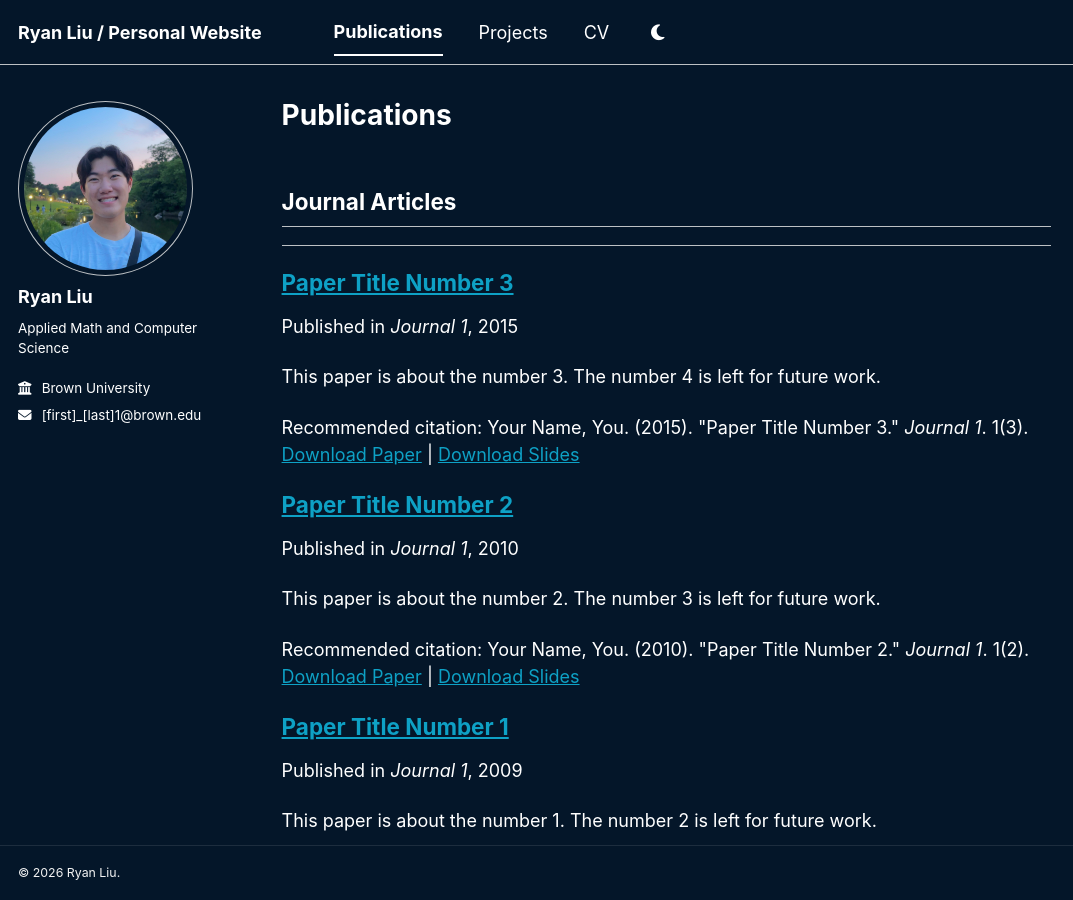
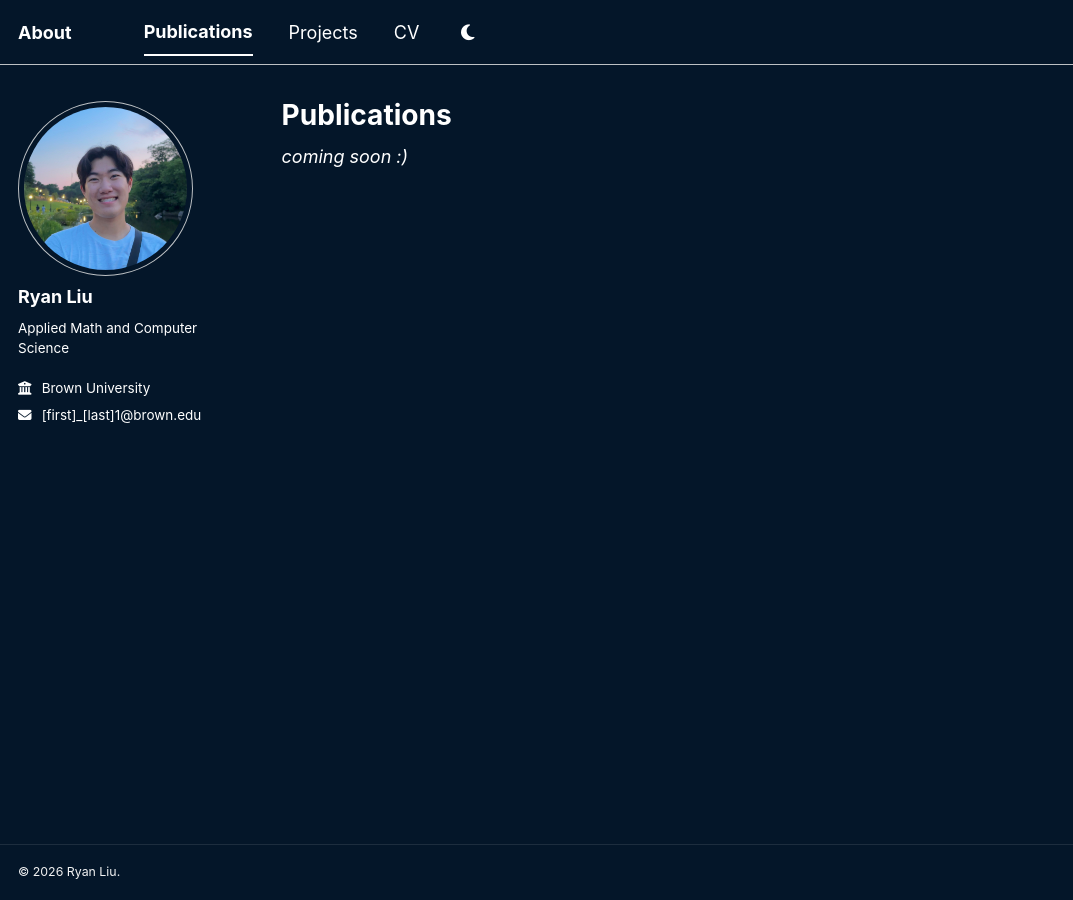
Before and after one commit to ryan-liu0/ryan-liu0.github.io, a Jekyll site: the page built from _pages/publications.html, in a window 1280 px wide and 900 px high. Shown: the whole window, without its empty margins (0-1073 px from the left). Built offline with Jekyll 4.4.1, drawn with Linux system fonts in a browser that asks for light colours; a style sheet for code colours, icons or effects is not loaded; some of the changed text lies outside the part shown.

Commit message:
basic config

```diff
--- a/_config.yml
+++ b/_config.yml
@@ -9,7 +9,7 @@
 # Basic Site Settings
 locale                   : "en-US"
 site_theme               : "default" # Base theme family: "default", "air", "sunrise", "mint", "dirt" or "contrast"
-title                    : "Ryan Liu / Personal Website"
+title                    : "About"
 title_separator          : "-"
 name                     : &name "Ryan Liu"
 description              : &description "Ryan Liu's Personal website"   # Update this with a general description of your site, this is the default if not overridden by a page
--- a/_pages/publications.html
+++ b/_pages/publications.html
@@ -11,6 +11,8 @@
 {% endif %}
 
 {% include base_path %}
+
+<p><em>coming soon :)</em></p>
 
 <!-- New style rendering if publication categories are defined -->
 {% if site.publication_category %}
--- a/_publications/2009-10-01-paper-title-number-1.md
+++ /dev/null
@@ -1,14 +0,0 @@
----
-title: "Paper Title Number 1"
-collection: publications
-category: manuscripts
-permalink: /publication/2009-10-01-paper-title-number-1
-excerpt: 'This paper is about the number 1. The number 2 is left for future work.'
-date: 2009-10-01
-venue: 'Journal 1'
-slidesurl: 'https://academicpages.github.io/files/slides1.pdf'
-paperurl: 'https://academicpages.github.io/files/paper1.pdf'
-bibtexurl: 'https://academicpages.github.io/files/bibtex1.bib'
-citation: 'Your Name, You. (2009). &quot;Paper Title Number 1.&quot; <i>Journal 1</i>. 1(1).'
----
-The contents above will be part of a list of publications, if the user clicks the link for the publication than the contents of section will be rendered as a full page, allowing you to provide more information about the paper for the reader. When publications are displayed as a single page, the contents of the above "citation" field will automatically be included below this section in a smaller font.
--- a/_publications/2010-10-01-paper-title-number-2.md
+++ /dev/null
@@ -1,14 +0,0 @@
----
-title: "Paper Title Number 2"
-collection: publications
-category: manuscripts
-permalink: /publication/2010-10-01-paper-title-number-2
-excerpt: 'This paper is about the number 2. The number 3 is left for future work.'
-date: 2010-10-01
-venue: 'Journal 1'
-slidesurl: 'https://academicpages.github.io/files/slides2.pdf'
-paperurl: 'https://academicpages.github.io/files/paper2.pdf'
-citation: 'Your Name, You. (2010). &quot;Paper Title Number 2.&quot; <i>Journal 1</i>. 1(2).'
----
-
-The contents above will be part of a list of publications, if the user clicks the link for the publication than the contents of section will be rendered as a full page, allowing you to provide more information about the paper for the reader. When publications are displayed as a single page, the contents of the above "citation" field will automatically be included below this section in a smaller font.
--- a/_publications/2015-10-01-paper-title-number-3.md
+++ /dev/null
@@ -1,14 +0,0 @@
----
-title: "Paper Title Number 3"
-collection: publications
-category: manuscripts
-permalink: /publication/2015-10-01-paper-title-number-3
-excerpt: 'This paper is about the number 3. The number 4 is left for future work.'
-date: 2015-10-01
-venue: 'Journal 1'
-slidesurl: 'https://academicpages.github.io/files/slides3.pdf'
-paperurl: 'https://academicpages.github.io/files/paper3.pdf'
-citation: 'Your Name, You. (2015). &quot;Paper Title Number 3.&quot; <i>Journal 1</i>. 1(3).'
----
-
-The contents above will be part of a list of publications, if the user clicks the link for the publication than the contents of section will be rendered as a full page, allowing you to provide more information about the paper for the reader. When publications are displayed as a single page, the contents of the above "citation" field will automatically be included below this section in a smaller font.
--- a/_publications/2025-06-08-paper-title-number-5.md
+++ /dev/null
@@ -1,13 +0,0 @@
----
-title: "Paper Title Number 5, with math $$E=mc^2$$"
-collection: publications
-category: conferences
-permalink: /publication/2024-02-17-paper-title-number-4
-excerpt: 'This paper is about a famous math equation, $$E=mc^2$$'
-date: 2024-02-17
-venue: 'GitHub Journal of Bugs'
-paperurl: 'https://academicpages.github.io/files/paper3.pdf'
-citation: 'Your Name, You. (2024). &quot;Paper Title Number 3.&quot; <i>GitHub Journal of Bugs</i>. 1(3).'
----
-
-Using [MathJax](https://www.mathjax.org/) in the description is supported - $$E=mc^2$$ - however, the use must be mindful that the default delimiters are `$$...$$` and `\\[...\\]` which differs from the `$...$` that is typically expected.
```
Also changed, not shown: _publications/2024-02-17-paper-title-number-4.md (+2 -2 lines).
